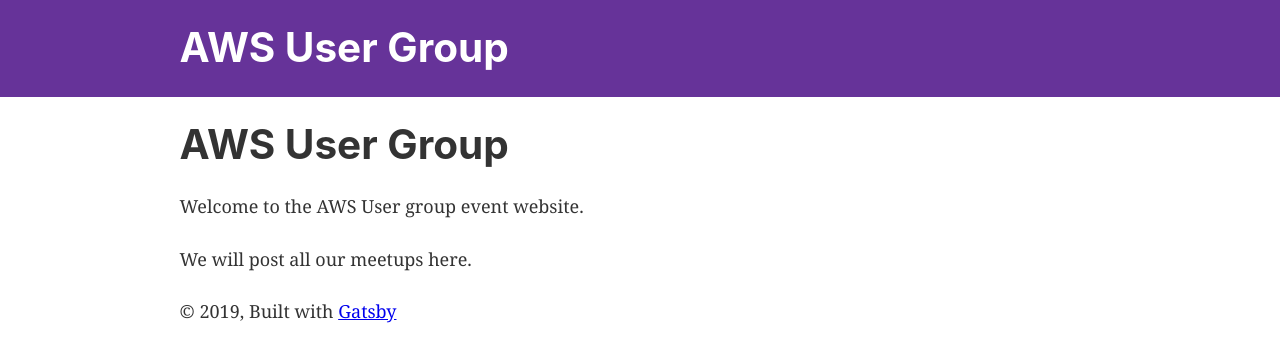
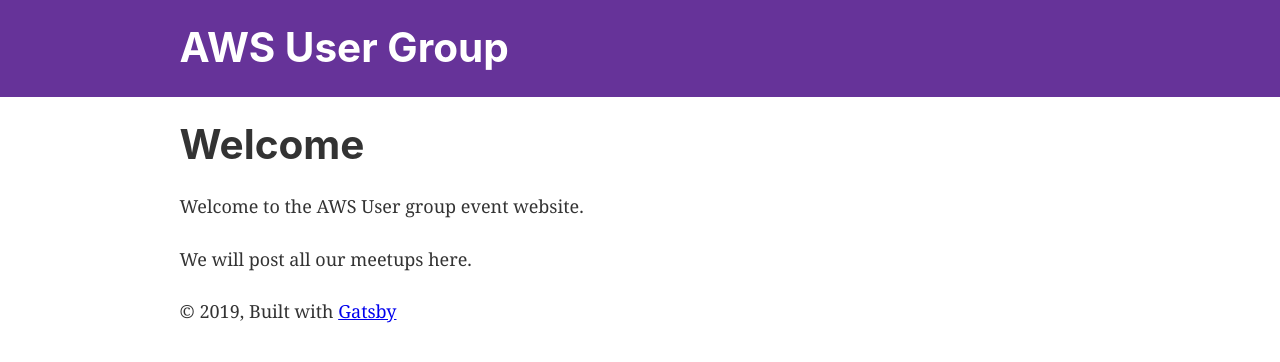
Before and after one commit to cbmeetup/gatsby-amplify, a Gatsby site: page / in a window 1280 px wide. Built offline with nearby package versions, Linux system fonts and the light colour scheme; Gatsby itself is replaced by a stand-in of ours.

Commit message:
Removed some more stuff

```diff
--- a/src/pages/index.js
+++ b/src/pages/index.js
@@ -6,7 +6,7 @@
 const IndexPage = () => (
   <Layout>
     <SEO title="Home" />
-    <h1>AWS User Group</h1>
+    <h1>Welcome</h1>
     <p>Welcome to the AWS User group event website.</p>
     <p>We will post all our meetups here.</p>
   </Layout>
```
Also changed, not shown: package.json (+4 -16 lines), README.md, 1 other file.
